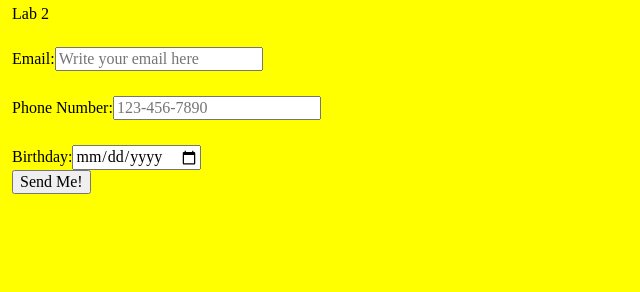
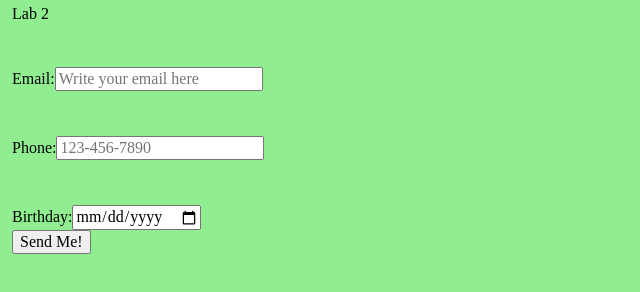
Before and after one commit to saugusth/ITMD362_lab2, a plain HTML site: page index.html in a window 1280 px wide. Shown: the whole page, without its empty margins (0-640 px from the left). Drawn offline with Linux system fonts and the light colour scheme.

Commit message:
fixed style and index

```diff
--- a/css/style.css
+++ b/css/style.css
@@ -3,16 +3,17 @@ body {
 }
 
 label {
-  display: inline-block;
+  display: block;
   margin-top: 25px;
 }
 
-/* @media (min-width: 800px) {
+ @media (min-width: 800px) {
   body {
     background-color: lightgreen;
   }
 
   label {
-    margin-top: 100px;
-  }*/
+  	display: block;
+    margin-top: 45px;
+  }
 }
--- a/index.html
+++ b/index.html
@@ -11,15 +11,9 @@
   <form>
     <fieldset>
       <h1>Lab 2</h1>
-      <div>
-        <label>Email:<input type="email" name="email" placeholder="Write your email here"></label>
-      </div>
-      <div>
-        <label>Phone Number:<input type="tel" name="Phone" placeholder="123-456-7890" pattern="[0-9]{3}-[0-9]{3}-[0-9]{4}" required></label>
-      </div>
-      <div>
-        <label>Birthday:<input type="date" name="Birthday:"></label>
-      </div>
+      <label>Email:<input type="email" name="email" placeholder="Write your email here"></label>
+      <label>Phone:<input type="tel" name="Phone" placeholder="123-456-7890" pattern="[0-9]{3}-[0-9]{3}-[0-9]{4}" required></label>
+      <label>Birthday:<input type="date" name="Birthday:"></label>
       <input type="submit" value="Send Me!">
     </fieldset>
   </form>
```
